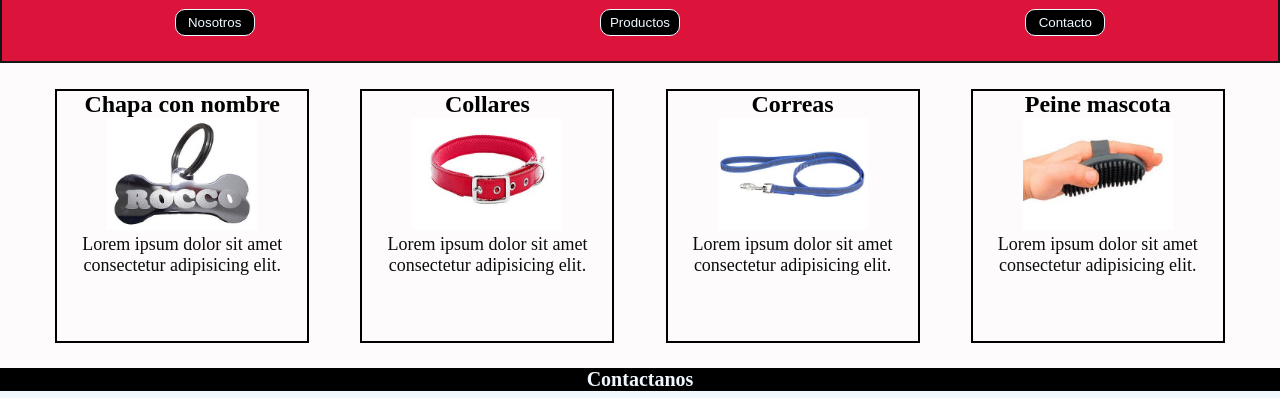
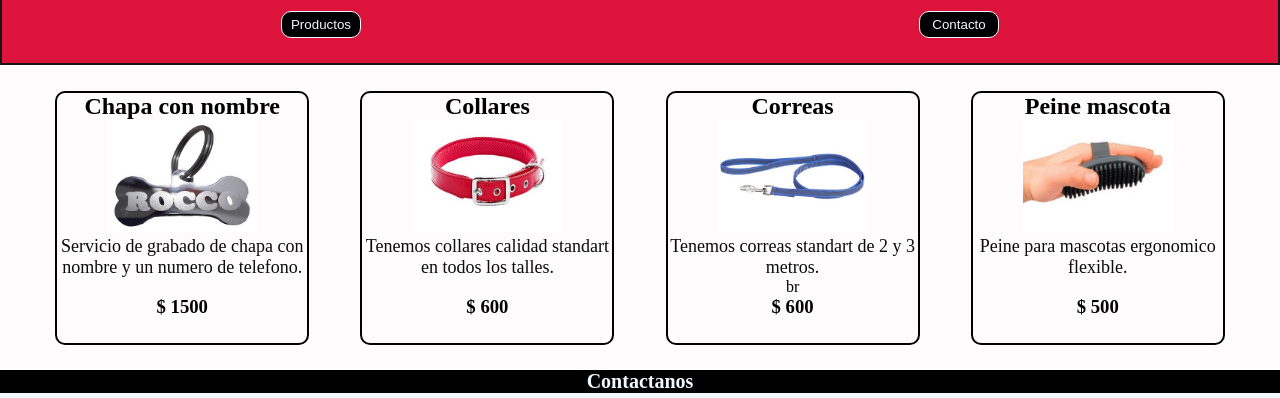
Before and after one commit to rickyriquelme79/arquetipo-alfa, a plain HTML site: page index.html in a window 1280 px wide. Shown: the part 231-629 px from the top of the page. Drawn offline with Linux system fonts and the light colour scheme.

Commit message:
pilar pet 1.0

```diff
--- a/index.html
+++ b/index.html
@@ -18,7 +18,6 @@
         <h1>Pilar Pet</h1>
     </header>
     <nav>
-        <button>Nosotros</button>
         <button>Productos</button>
         <button>Contacto</button>
     </nav>
@@ -26,23 +25,30 @@
         <div class="box1">
             <h2>Chapa con nombre</h2>
             <img class="img1" src="./assets/img/chapanombre.jpg" alt="" width="150px">
-            <p>Lorem ipsum dolor sit amet consectetur adipisicing elit. </p>
+            <p>Servicio de grabado de chapa con nombre y un numero de telefono. </p><br>
+            <h3>$ 1500</h3>
         </div>
         <div class="box2">
             <h2>Collares </h2>
             <img class="img1" src="./assets/img/istockphoto-183770030-612x612.jpg" alt=""  width="150px">
-            <p>Lorem ipsum dolor sit amet consectetur adipisicing elit. </p>
+            <p>Tenemos collares calidad standart en todos los talles. </p><br>
+            <h3>$ 600</h3>
+
         </div>
         <div class="box3">
             <h2>Correas </h2>
 
             <img class="img1" src="./assets/img/engomada.jpg" alt=""  width="150px">
-            <p>Lorem ipsum dolor sit amet consectetur adipisicing elit. </p>
+            <p>Tenemos correas standart de 2 y 3 metros. </p>br
+            <h3>$ 600</h3>
+
         </div>
         <div class="box4">
             <h2>Peine mascota</h2>
             <img class="img1" src="./assets/img/peine.jpg" alt=""  width="150px">
-            <p>Lorem ipsum dolor sit amet consectetur adipisicing elit. </p>
+            <p>Peine para mascotas ergonomico flexible. </p><br>
+            <h3>$ 500</h3>
+
         </div>
 
     </main>
--- a/style.css
+++ b/style.css
@@ -18,6 +18,8 @@ header{
     h1{
     color: rgb(11, 12, 12);
     font-size:70px;
+    font-family:cursive;
+    text-shadow: 3px 3px crimson;
     }
 
 nav{
@@ -54,6 +56,7 @@ main{
         margin: 2%;
         width: 250px;
         height: 250px;
+        border-radius: 10px;
     }
 
     .box2{
@@ -62,6 +65,8 @@ main{
         margin: 2%;
         width: 250px;
         height: 250px;
+        border-radius: 10px;
+
     }
     .box3{
         width: auto;
@@ -69,6 +74,7 @@ main{
         margin: 2%;
         width: 250px;
         height: 250px;
+        border-radius: 10px;
 
     }
     .box4{
@@ -77,6 +83,7 @@ main{
         margin: 2%;
         width: 250px;
         height: 250px;
+        border-radius: 10px;
 
     }
 
```
